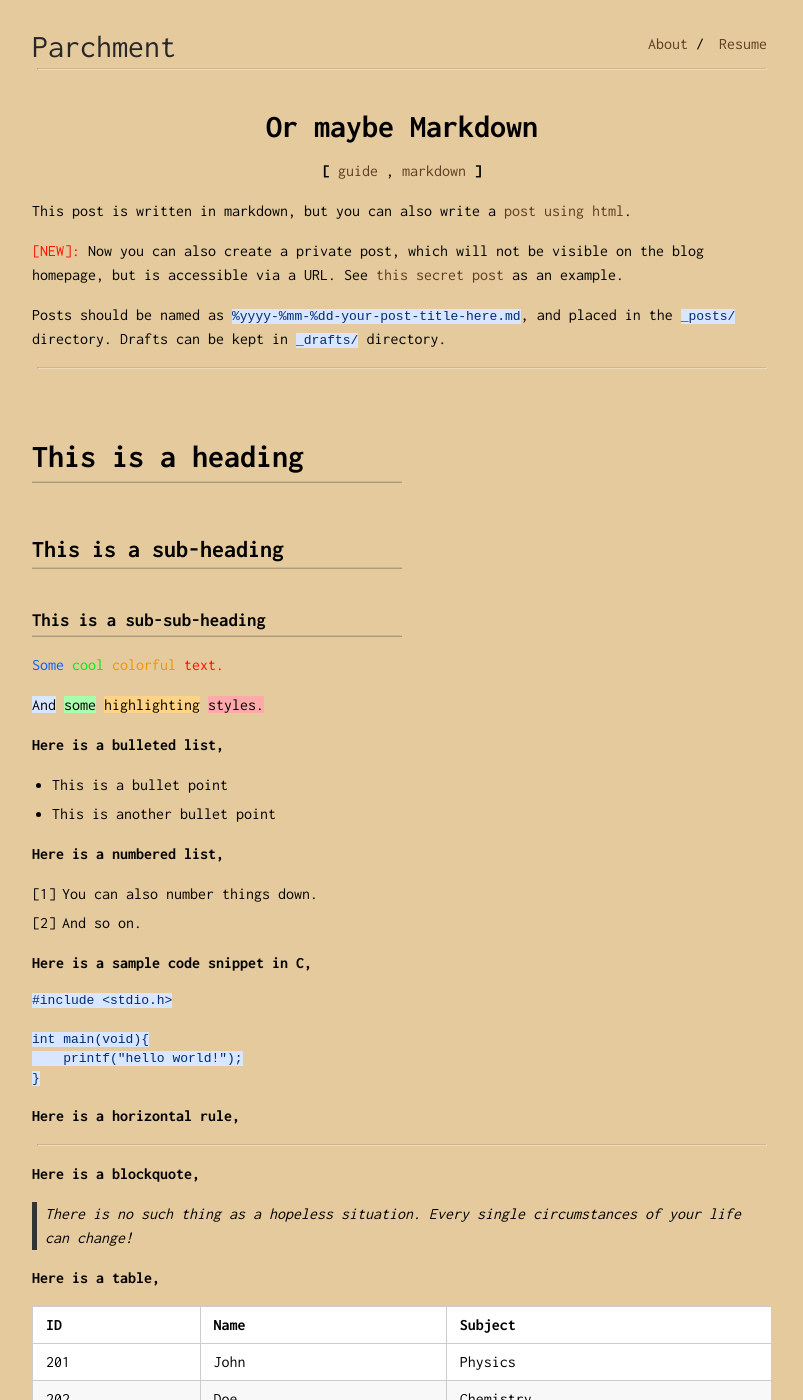
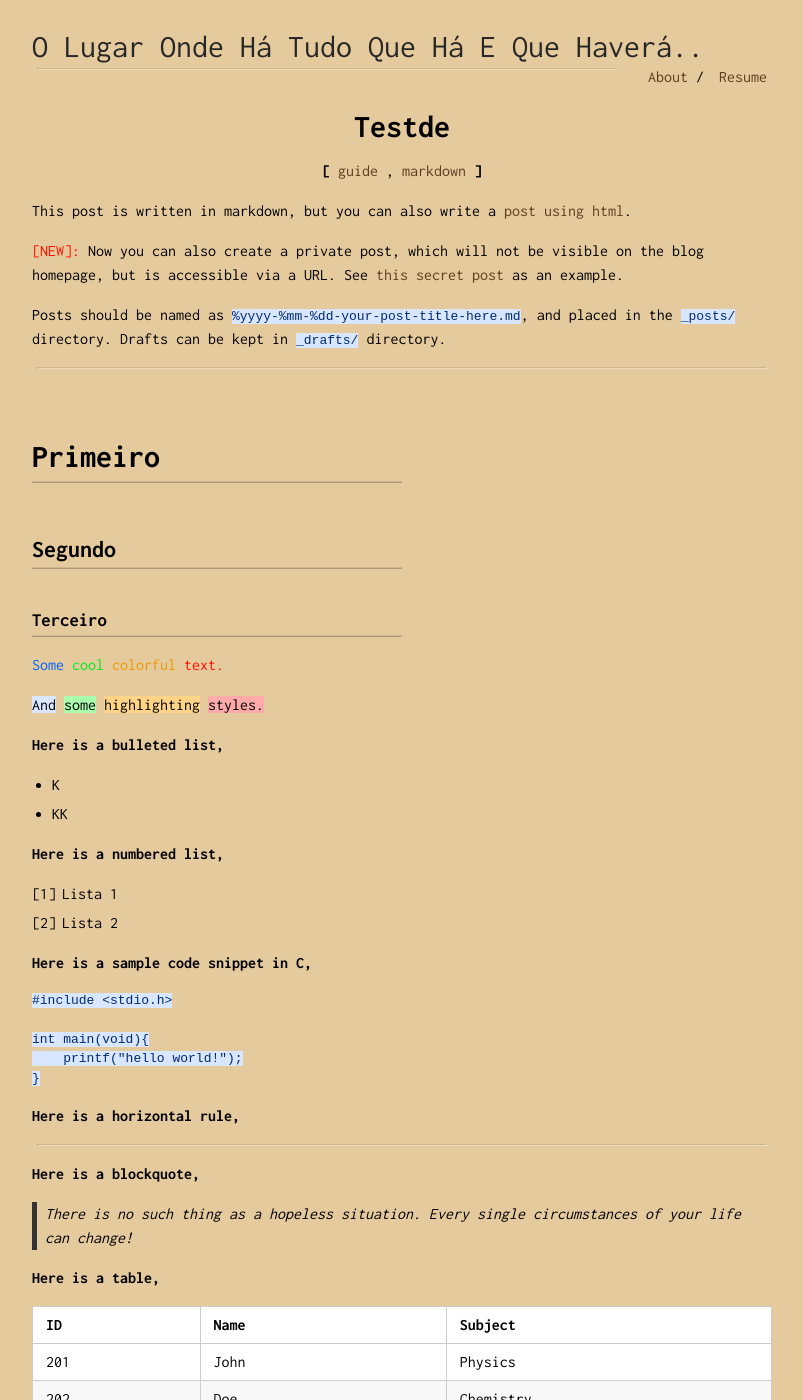
Before and after one commit to heart-leap/heart-leap.github.io, a Jekyll site: the page built from _posts/2018-10-20-markdown-posts.md, in a window 1280 px wide and 1400 px high. Shown: the whole window, without its empty margins (238-1041 px from the left). Built offline with Jekyll 4.4.1, drawn with Linux system fonts in a browser that asks for light colours.

````diff
--- a/_config.yml
+++ b/_config.yml
@@ -1,6 +1,6 @@
-title: Parchment
-author: pro-panda
-subtitle: The life of a frustrated engineer
+title: O Lugar Onde Há Tudo Que Há E Que Haverá..
+author: Leone
+subtitle: O Lugar Onde Há Tudo Que Há E Que Haverá.
 
 url: "https://heart-leap.github.io"
 baseurl: "/"
--- a/_posts/2018-10-20-markdown-posts.md
+++ b/_posts/2018-10-20-markdown-posts.md
@@ -1,6 +1,6 @@
 ---
 layout: post
-title: Or maybe Markdown
+title: Testde
 subtitle: This post explains how you can write posts using Markdown.
 tags: [guide, markdown]
 ---
@@ -13,9 +13,9 @@ Posts should be named as `%yyyy-%mm-%dd-your-post-title-here.md`, and placed in
 
 -------------
 
-# This is a heading
-## This is a sub-heading
-### This is a sub-sub-heading
+# Primeiro
+## Segundo
+### Terceiro
 
 <span class="color-blue">Some</span>
 <span class="color-green">cool</span>
@@ -28,13 +28,13 @@ Posts should be named as `%yyyy-%mm-%dd-your-post-title-here.md`, and placed in
 <span class="highlight-red">styles.</span>
 
 **Here is a bulleted list,**
- - This is a bullet point
- - This is another bullet point
+ - K
+ - KK
 
 
 **Here is a numbered list,**
-1. You can also number things down.
-2. And so on.
+1. Lista 1
+2. Lista 2
 
 **Here is a sample code snippet in C,**
 ```C
````
